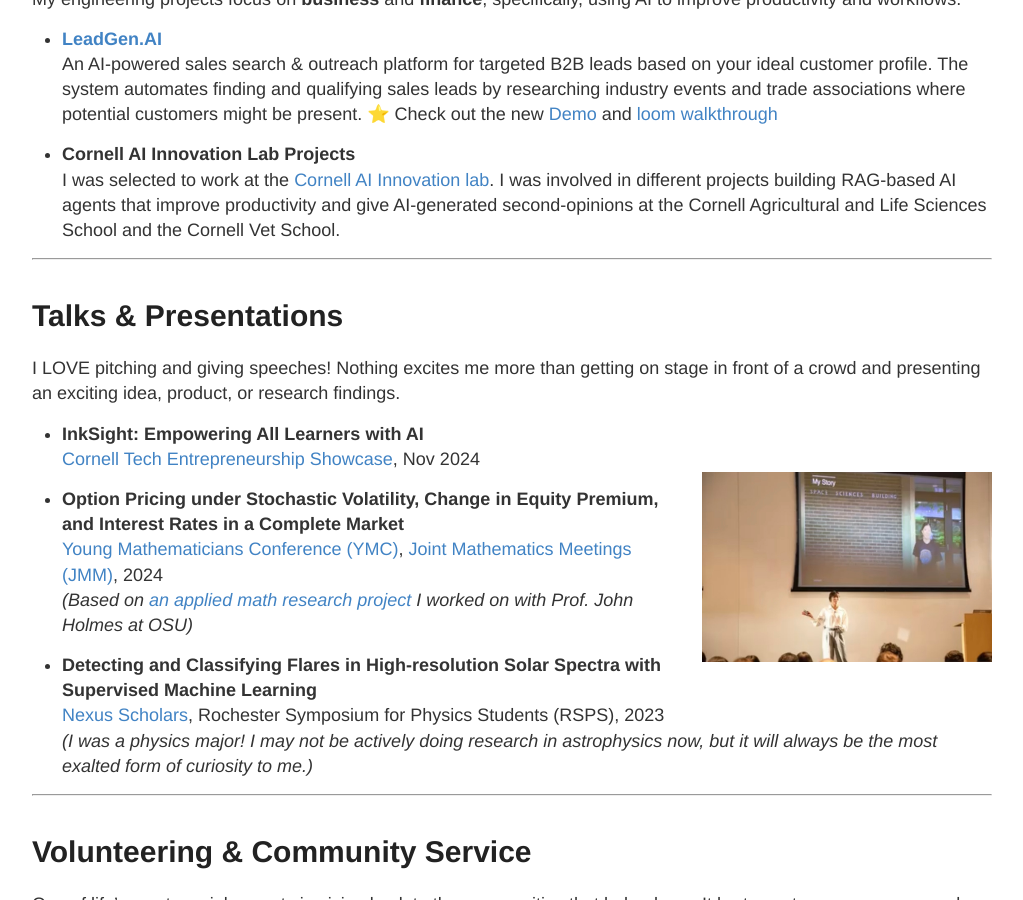
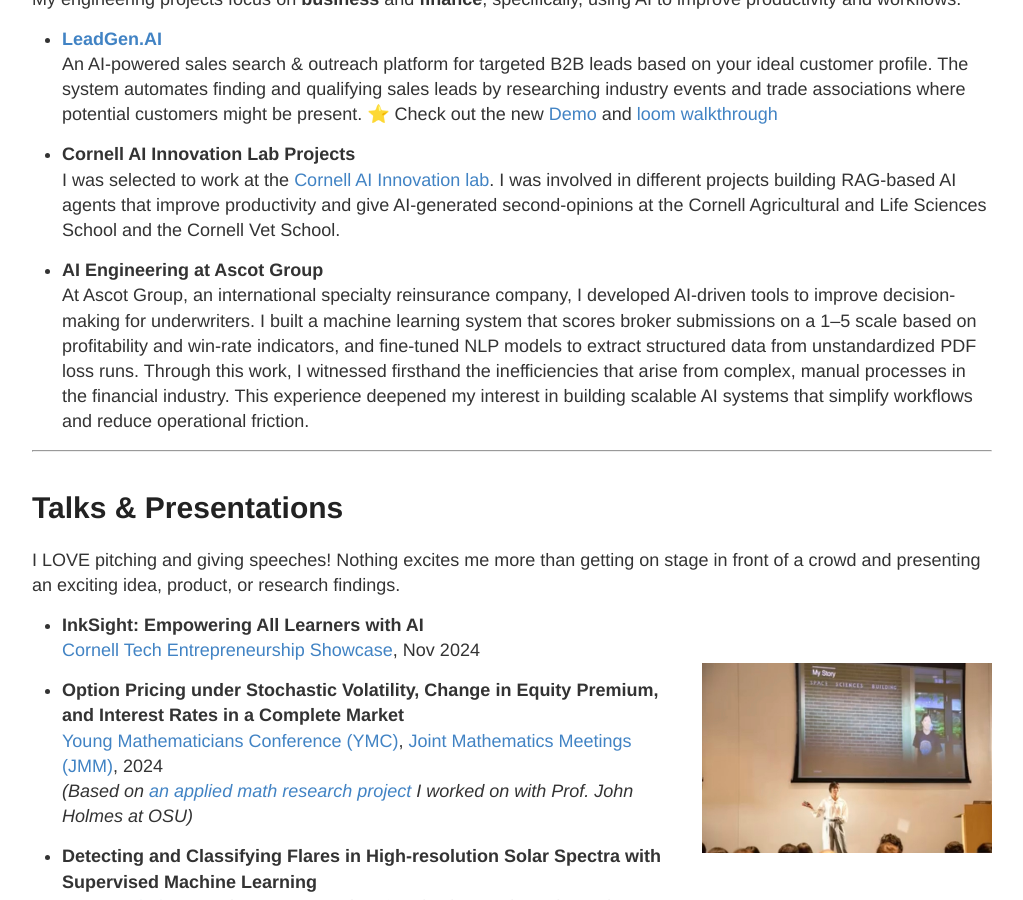
Before and after one commit to nicolehao34/nicolehao34.github.io, a Jekyll site: the page built from index.md, in a window 1280 px wide and 900 px high, scrolled down 2013 px. Shown: the whole window, without its empty margins (128-1151 px from the left). Built offline with Jekyll 4.4.1, drawn with Linux system fonts in a browser that asks for light colours.

Commit message:
add engineering project + minor changes

```diff
--- a/index.md
+++ b/index.md
@@ -11,6 +11,8 @@
 Professionally, I work at the intersection of R&D and GTM strategy, using multimodal AI and RAG to help *people* improve their productivity and help *enterprises* scale.
 
 I come from an academic research background in mathematics, machine learning, and astrophysics, with a focus on building applied AI systems that bridge theoretical models and real-world use cases. My work integrates complex, multimodal data, including language, vision, and unstructured information, to power tools that enable scalable, enterprise-ready AI solutions.
+
+
 
 Outside of work, I lead several nonprofit initiatives focused on advancing accessibility in education.
 
@@ -59,6 +61,8 @@
 - **Cornell AI Innovation Lab Projects** <br>
 I was selected to work at the [Cornell AI Innovation lab](https://it.cornell.edu/ai-innovation-lab). I was involved in different projects building RAG-based AI agents that improve productivity and give AI-generated second-opinions at the Cornell Agricultural and Life Sciences School and the Cornell Vet School.
 
+- **AI Engineering at Ascot Group** <br>
+At Ascot Group, an international specialty reinsurance company, I developed AI-driven tools to improve decision-making for underwriters. I built a machine learning system that scores broker submissions on a 1–5 scale based on profitability and win-rate indicators, and fine-tuned NLP models to extract structured data from unstandardized PDF loss runs. Through this work, I witnessed firsthand the inefficiencies that arise from complex, manual processes in the financial industry. This experience deepened my interest in building scalable AI systems that simplify workflows and reduce operational friction.
 
 ------
 
```
